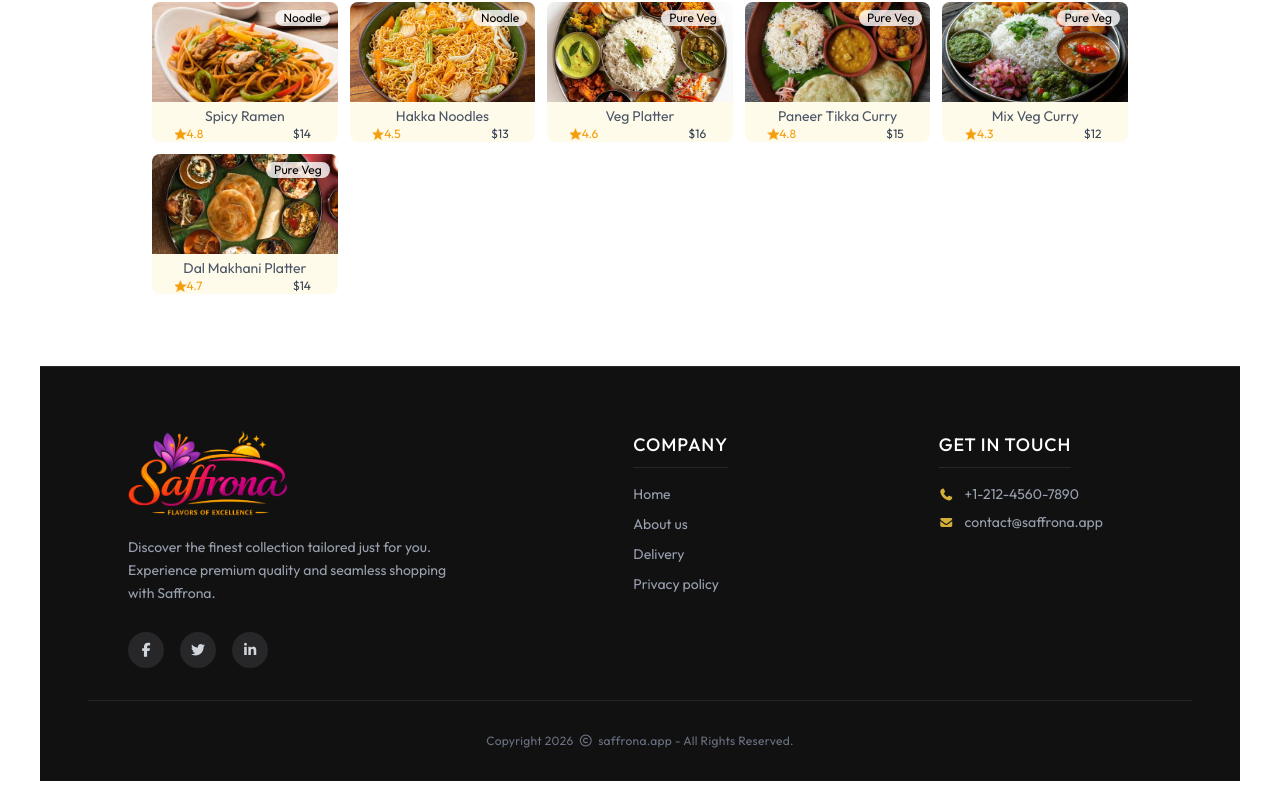
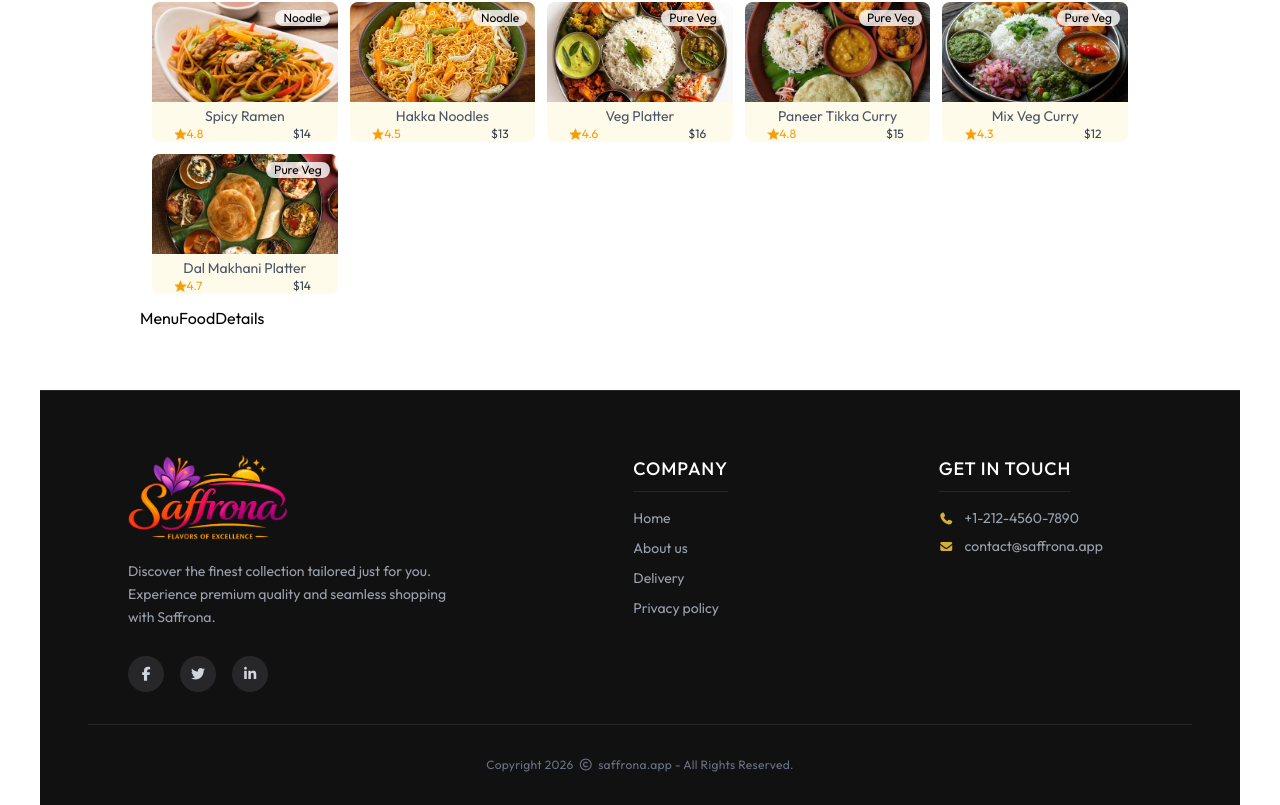
Before and after one commit to engr-sudiptto/Saffrona, a React (Vite) app: page /menu in a window 1280 px wide. Shown: the part 1331-2136 px from the top of the page. Before the commit the page ends 2112 px from the top, so only its background shows below. Built offline with nearby package versions, Linux system fonts and the light colour scheme.

Commit message:
feat: add MenuFoodDetails component to show single item info

```diff
--- /dev/null
+++ b/src/components/MenuFoodDetails.jsx
@@ -0,0 +1,9 @@
+import React from 'react'
+
+const MenuFoodDetails = () => {
+  return (
+    <div>MenuFoodDetails</div>
+  )
+}
+
+export default MenuFoodDetails
--- a/src/pages/Menu.jsx
+++ b/src/pages/Menu.jsx
@@ -74,6 +74,8 @@ const Menu = () => {
           return null;
         })}
       </div>
+
+      <MenuFoodDetails/>
     </div>
   );
 };
```
